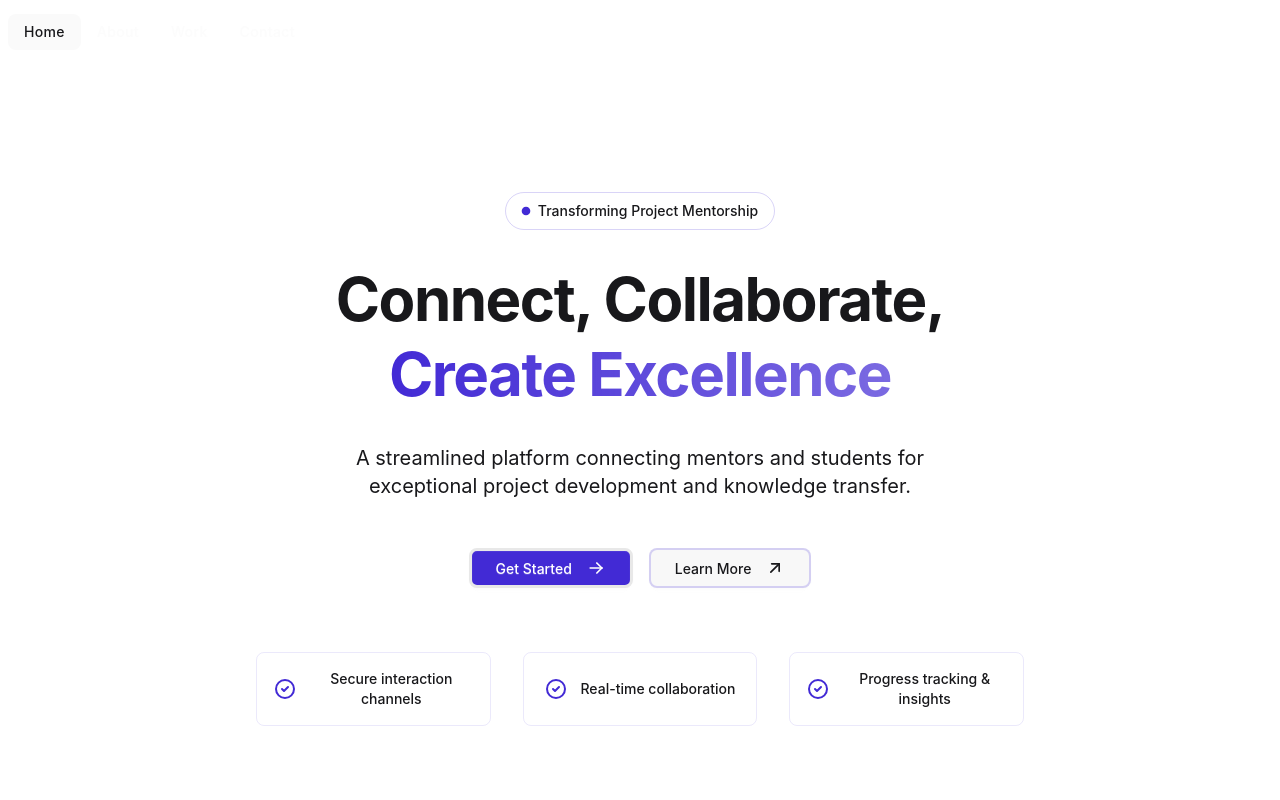
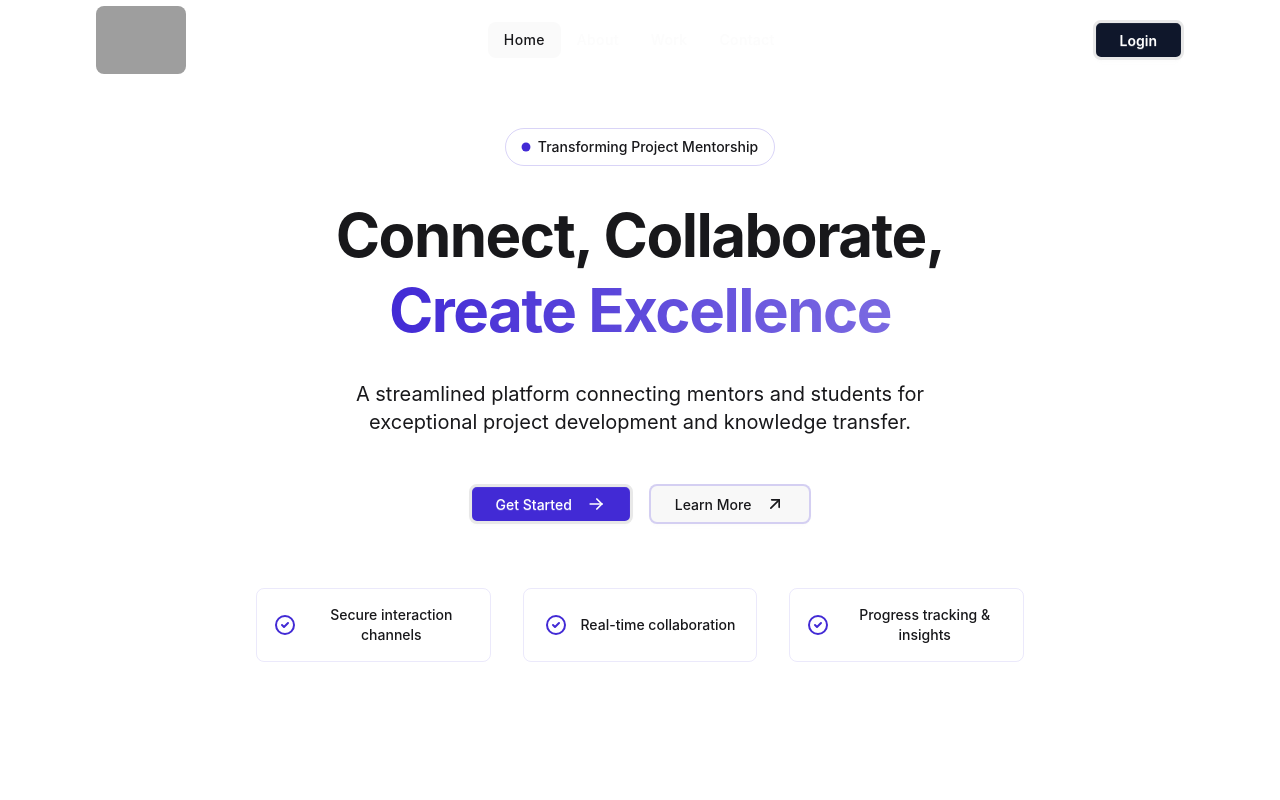
Before and after one commit to Garvit-Adlakha/MentorMatrix, a React (Vite) app in the folder frontend/: page / in a window 1280 px wide. Shown: the top 800 px of the page. Built offline with nearby package versions, Linux system fonts and the light colour scheme; grey boxes are pictures that could not be loaded.

Commit message:
feat: replace Navbar with Header component in HomePage

```diff
--- a/frontend/src/Pages/HomePage.jsx
+++ b/frontend/src/Pages/HomePage.jsx
@@ -1,12 +1,11 @@
 import Main from '../components/shared/Main'
 import Footer from '../components/shared/footer'
-import Navbar from '../components/shared/Navbar'
 import FacultyCards from '../components/FacultyCards'
-
+import Header from '../components/shared/Header'
 const HomePage = () => {
   return (
     <>
-      <Navbar />
+      <Header />
       <Main />
       <FacultyCards />
       <Footer />
```
